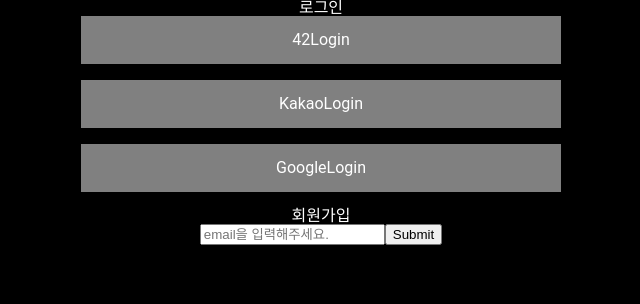
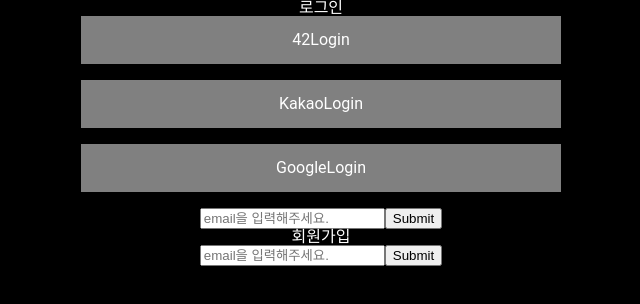
Before and after one commit to YJ941108/ft_transcendence, a React (Create React App) app in the folder srcs/front/: page /login in a window 1280 px wide. Shown: the top 304 px of the page, without its empty margins (319-959 px from the left). Built offline with nearby package versions, Linux system fonts and the light colour scheme.

Commit message:
[feat] FT-69 Login 이메일 로그인 개발

```diff
--- a/srcs/front/src/components/login/SignUp.tsx
+++ b/srcs/front/src/components/login/EmailSignIn.tsx
@@ -1,20 +1,27 @@
-import React from 'react';
-import { useMutation } from 'react-query';
+import React, { useState } from 'react';
+import axios from 'axios';
+import { Navigate } from 'react-router-dom';
 import { useForm, SubmitHandler } from 'react-hook-form';
-import { postEmailData } from '../../modules/api';
 import IEmail from './EmailInterface';
 
-function SignUp() {
+function EmailSignIn() {
+	const [isLoading, setIsLoading] = useState(false);
+	const [token, setToken] = useState('');
 	const {
 		register,
 		handleSubmit,
 		formState: { errors },
 	} = useForm<IEmail>();
-	const { mutate } = useMutation(postEmailData);
-	const onSubmit: SubmitHandler<IEmail> = (email) => {
-		mutate(email);
+	const onSubmit: SubmitHandler<IEmail> = async (email: IEmail) => {
+		setIsLoading(true);
+		const { data: tokenData } = await axios.get(`/api/auth/login/${email.email}`);
+		setToken(tokenData);
+		setIsLoading(false);
 	};
-	return (
+	if (isLoading) return <h1>Loading...</h1>;
+	return token ? (
+		<Navigate to={`/auth?token=${token}`} />
+	) : (
 		<form onSubmit={handleSubmit(onSubmit)}>
 			<input
 				placeholder="email을 입력해주세요."
@@ -31,4 +38,4 @@
 	);
 }
 
-export default SignUp;
+export default EmailSignIn;
--- /dev/null
+++ b/srcs/front/src/components/login/EmailSignUp.tsx
@@ -0,0 +1,49 @@
+import React, { useState } from 'react';
+import { useMutation } from 'react-query';
+import { Navigate } from 'react-router-dom';
+import { useForm, SubmitHandler } from 'react-hook-form';
+import { postEmailData } from '../../modules/api';
+import IEmail from './EmailInterface';
+
+function EmailSignUp() {
+	const {
+		register,
+		handleSubmit,
+		formState: { errors },
+	} = useForm<IEmail>();
+	const [isLoading, setIsLoading] = useState(false);
+	const [token, setToken] = useState('');
+	const { mutate } = useMutation(postEmailData, {
+		onSuccess: ({ data: tokenData }) => {
+			setToken(tokenData);
+		},
+		onError: () => {
+			console.log('전송 실패');
+		},
+	});
+	const onSubmit: SubmitHandler<IEmail> = (email) => {
+		setIsLoading(true);
+		mutate(email);
+		setIsLoading(false);
+	};
+	if (isLoading) return <h1>Loading...</h1>;
+	return token ? (
+		<Navigate to={`/auth?token=${token}`} />
+	) : (
+		<form onSubmit={handleSubmit(onSubmit)}>
+			<input
+				placeholder="email을 입력해주세요."
+				{...register('email', {
+					pattern: {
+						value: /^[a-zA-Z0-9+-_.]+@[a-zA-Z0-9-]+.[a-zA-Z0-9-.]+$/i,
+						message: '정확한 이메일 표기가 아닙니다. 다시 입력해주세요. ex)abc@gmail.com',
+					},
+				})}
+			/>
+			<span>{errors.email?.message}</span>
+			<input type="submit" />
+		</form>
+	);
+}
+
+export default EmailSignUp;
--- a/srcs/front/src/modules/api.ts
+++ b/srcs/front/src/modules/api.ts
@@ -10,7 +10,8 @@
 };
 
 export const postEmailData = async (email: IEmail) => {
-	return axios.post('/api/auth/email', email);
+	const response = await axios.post('/api/auth/email', email);
+	return response;
 };
 
 export const getEmailData = async (email: IEmail) => {
--- a/srcs/front/src/routes/pages/AuthPage.tsx
+++ b/srcs/front/src/routes/pages/AuthPage.tsx
@@ -14,11 +14,7 @@
 		};
 		setLogin();
 	}, [location.search]);
-	return (
-		<div>
-			<Navigate to="/game" />
-		</div>
-	);
+	return <Navigate to="/game" />;
 }
 
 export default AuthPage;
--- a/srcs/front/src/routes/pages/LoginPage.tsx
+++ b/srcs/front/src/routes/pages/LoginPage.tsx
@@ -1,6 +1,7 @@
 import React from 'react';
 import styled from 'styled-components';
-import SignUp from '../../components/login/SignUp';
+import EmailSignUp from '../../components/login/EmailSignUp';
+import EmailSignIn from '../../components/login/EmailSignIn';
 
 const LoginC = styled.div`
 	display: flex;
@@ -27,8 +28,9 @@
 			</LoginButton>
 			<LoginButton>KakaoLogin</LoginButton>
 			<LoginButton>GoogleLogin</LoginButton>
+			<EmailSignIn />
 			<h2>회원가입</h2>
-			<SignUp />
+			<EmailSignUp />
 		</LoginC>
 	);
 }
```
Also changed, not shown: srcs/front/src/components/login/SignIn.tsx (deleted, +0 -19 lines).
